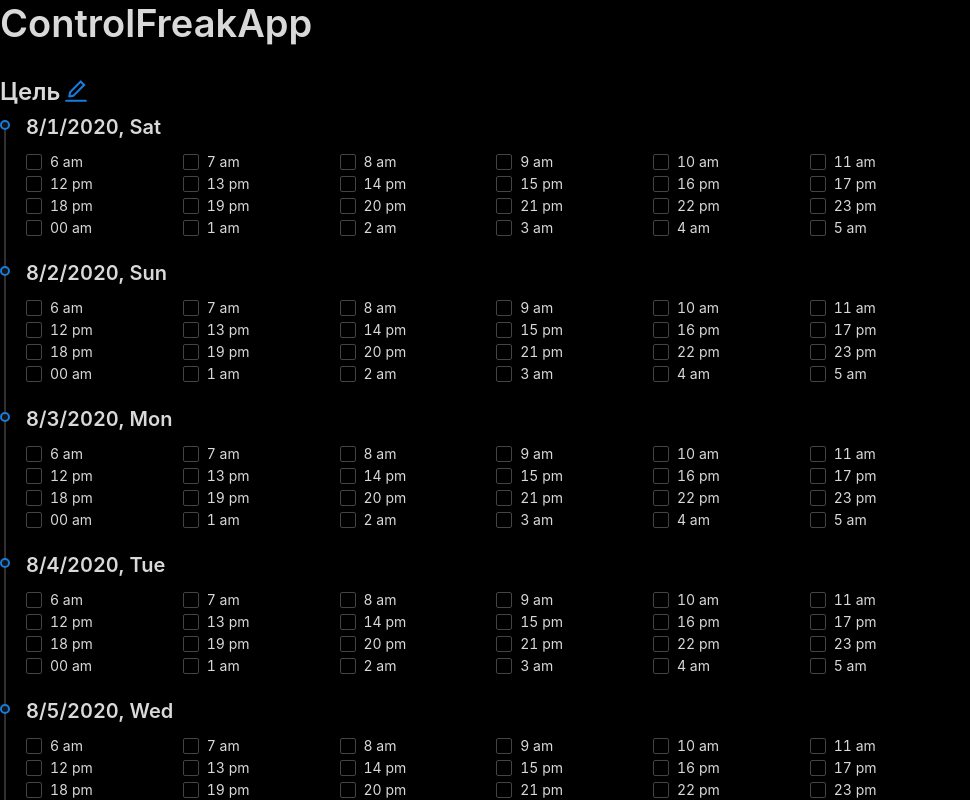
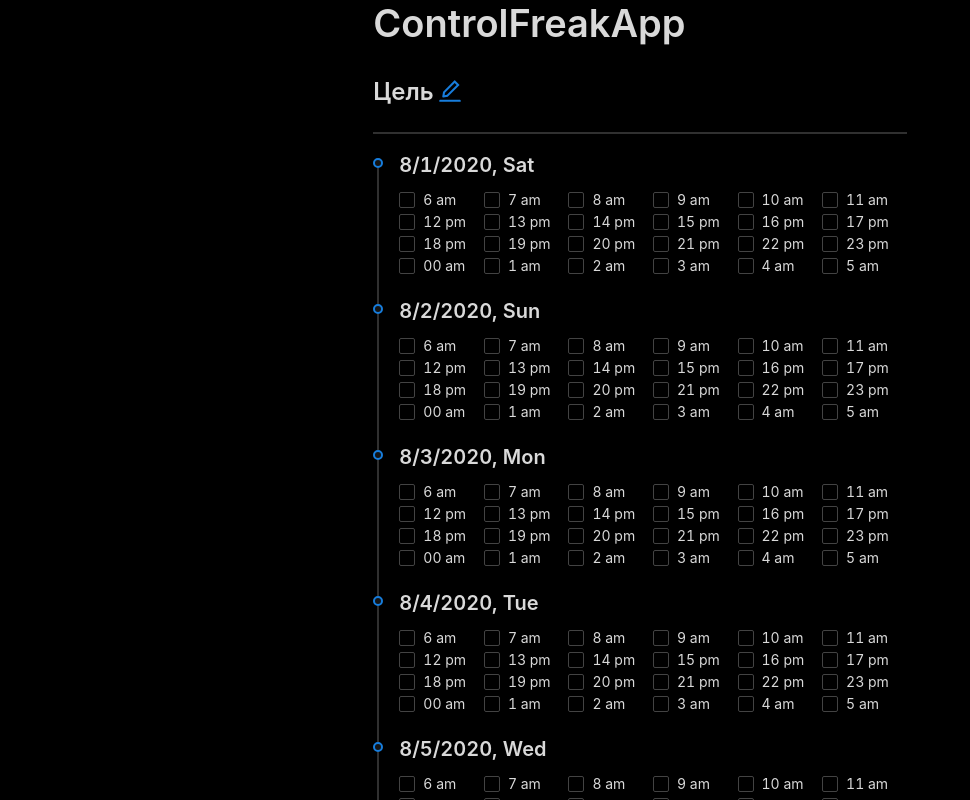
Before and after one commit to tsvetta/controlfreakapp, a React (Vite) app: page / in a window 1280 px wide. Shown: the top 800 px of the page, without its empty margins (0-970 px from the left). Built offline with nearby package versions, Linux system fonts and the light colour scheme.

Commit message:
Save changes to LS

```diff
--- a/src/index.tsx
+++ b/src/index.tsx
@@ -2,16 +2,25 @@
 
 import React from 'react';
 import ReactDOM from 'react-dom';
-import { Form, Typography, Checkbox, Layout, Row, Col, Timeline } from 'antd';
+import {
+  Divider,
+  Form,
+  Typography,
+  Checkbox,
+  Layout,
+  Row,
+  Col,
+  Timeline,
+} from 'antd';
 
 const { Title } = Typography;
 const { Content } = Layout;
 
-const HourOfDay = ({ hour, date }: { hour: string, date: Date }) => {
+const HourOfDay = ({ hour, date }: { hour: string; date: Date }) => {
   const fieldName = `${date.toDateString()}_${hour}`.replace(/\s/g, '_');
 
   return (
-    <Col span={3} key={hour}>
+    <Col span={4} key={hour}>
       <Form.Item name={fieldName} noStyle valuePropName="checked">
         <Checkbox>{hour}</Checkbox>
       </Form.Item>
@@ -19,7 +28,7 @@
   );
 };
 
-const TimeOfDay = ({ hours, date }: { hours: string[], date: Date }) => {
+const TimeOfDay = ({ hours, date }: { hours: string[]; date: Date }) => {
   return (
     <Row>
       {hours.map((hour) => (
@@ -30,13 +39,19 @@
 };
 
 const Day = ({ date, offset }: { date: Date; offset: number }) => {
-  const weekdays = React.useMemo(() => ['Sun', 'Mon', 'Tue', 'Wed', 'Thu', 'Fri', 'Sat'], []);
-  const timetable = React.useMemo(() => [
+  const weekdays = React.useMemo(
+    () => ['Sun', 'Mon', 'Tue', 'Wed', 'Thu', 'Fri', 'Sat'],
+    [],
+  );
+  const timetable = React.useMemo(
+    () => [
       ['6 am', '7 am', '8 am', '9 am', '10 am', '11 am'],
       ['12 pm', '13 pm', '14 pm', '15 pm', '16 pm', '17 pm'],
       ['18 pm', '19 pm', '20 pm', '21 pm', '22 pm', '23 pm'],
       ['00 am', '1 am', '2 am', '3 am', '4 am', '5 am'],
-  ], []);
+    ],
+    [],
+  );
 
   const startYear = date.getFullYear();
   const startMonth = date.getMonth();
@@ -56,28 +71,51 @@
   );
 };
 
-const saveToLS = (changedFields: any, allFields: any) => {
-  console.log(allFields);
+const App = () => {
+  const initialGoal = window.localStorage.getItem('controlfreak_goal') || 'Цель';
+  const [goal, setGoal] = React.useState(initialGoal);
+  const goalKeyName = React.useMemo(
+    () => `controlfreak_${goal.replace(/\s/g, '_')}_calendar`,
+    [goal],
+  );
 
+  const initialCalendar = window.localStorage.getItem(goalKeyName) || "{}";
+  const [calendarData, setCalendarData] = React.useState(JSON.parse(initialCalendar));
 
+  // TODO: решить сколько дней рендерить по умолчанию и как рендерить больше
+  const daysToRender = React.useMemo(() => new Array(7).fill(null), []);
+
+  // TODO: вынести в хук ↓
+  const saveCalendarToLS = () => {
+    window.localStorage.setItem(goalKeyName, JSON.stringify(calendarData));
   };
 
-const App = () => {
-  const [purpose, setPurpose] = React.useState('Цель');
-  const daysToRender = React.useMemo(() => new Array(7).fill(null), []); // TODO: решить сколько дней рендерить по умолчанию и как рендерить больше
+  // TODO: сделать удаление старых ключей из LS
+  const saveGoalAndMoveCalendarDataToNewLSKey = () => {
+    window.localStorage.setItem('controlfreak_goal', goal);
+    window.localStorage.setItem(goalKeyName, JSON.stringify(calendarData));
+  };
+
+  React.useEffect(saveCalendarToLS, [calendarData]);
+  React.useEffect(saveGoalAndMoveCalendarDataToNewLSKey, [goal]);
+
+  const handleCalendarChange = (_: any, allFields: object) => {
+    setCalendarData(allFields);
+  };
 
   return (
     <div id="root">
       <Layout>
         <Content>
+          <Row>
+            <Col span={10} offset={7}>
               <Title>ControlFreakApp</Title>
-          <Title level={3} editable={{ onChange: setPurpose }}>
-            {purpose}
+
+              <Title level={3} editable={{ onChange: setGoal }}>
+                {goal}
               </Title>
-
-          <Row>
-            <Col span={24}>
-              <Form name="calendar" onValuesChange={saveToLS}>
+              <Divider style={{ borderColor: '#303030', borderWidth: 2 }} />
+              <Form initialValues={calendarData} name="calendar" onValuesChange={handleCalendarChange}>
                 <Timeline mode="left">
                   {daysToRender.map((_, idx) => {
                     const startFullDate = new Date(); // TODO: брать из LS
```
Lines whose indentation alone changed are shown as unchanged.
